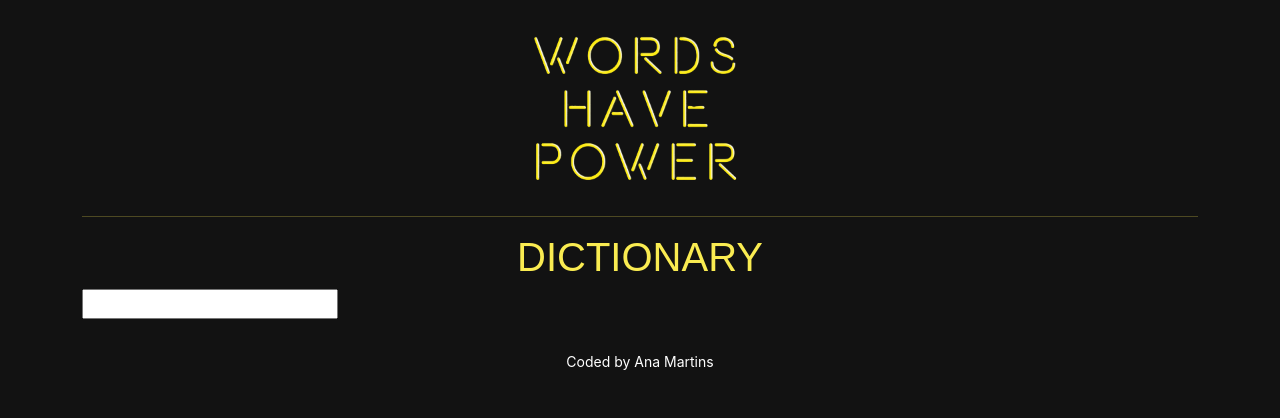
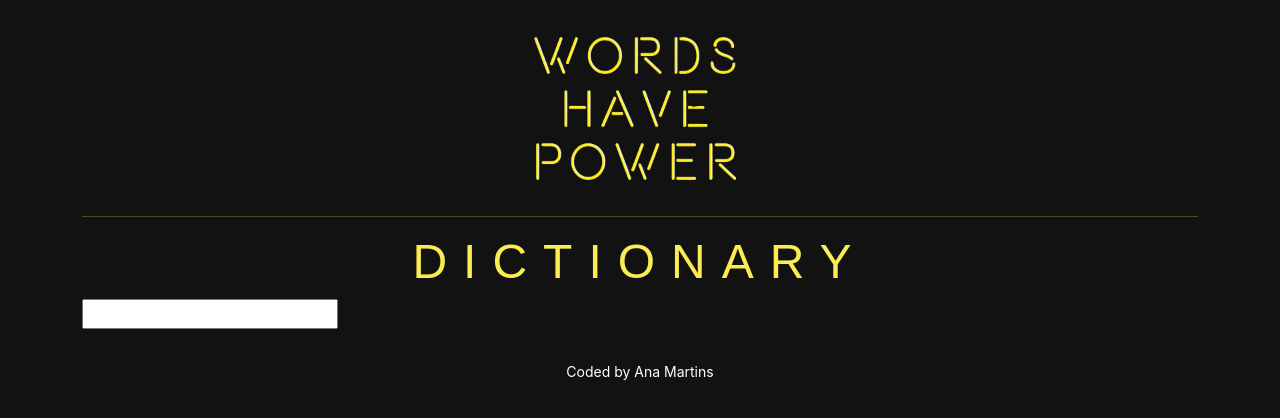
Before and after one commit to anavillaret/dictionary-app, a React (Create React App) app: page / in a window 1280 px wide. Shown: the top 418 px of the page. Built offline with nearby package versions, Linux system fonts and the light colour scheme; a web font is replaced by a local one.

Commit message:
Changed h1 css

```diff
--- a/src/Dictionary.css
+++ b/src/Dictionary.css
@@ -2,5 +2,6 @@
   color: #faec51;
   text-align: center;
   font-family: "Zen Kurenaido", sans-serif;
-  font-size: 2.5rem;
+  font-size: 3rem;
+  letter-spacing: 1rem;
 }
```
